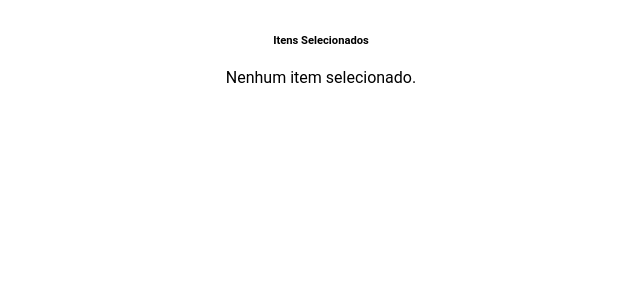
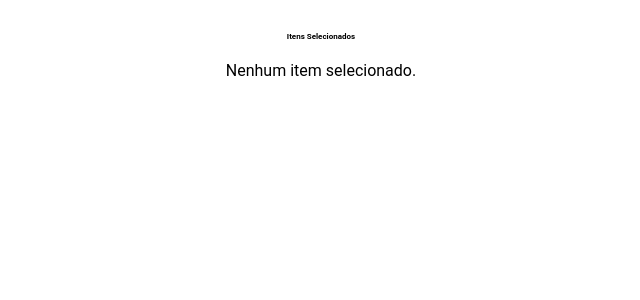
Before and after one commit to jarbsoncosta/qr-code, a React (Vite) app: page /listagem in a window 1280 px wide. Shown: the top 300 px of the page, without its empty margins (319-959 px from the left). Built offline with nearby package versions, Linux system fonts and the light colour scheme.

Commit message:
criando pagina de listagem

```diff
--- a/src/pages/Listagem/styles.css
+++ b/src/pages/Listagem/styles.css
@@ -33,7 +33,7 @@
   }
 
   .text-xl {
-    font-size: 0.7rem;
+    font-size: 0.5rem;
   }
 
   .font-bold {
```
